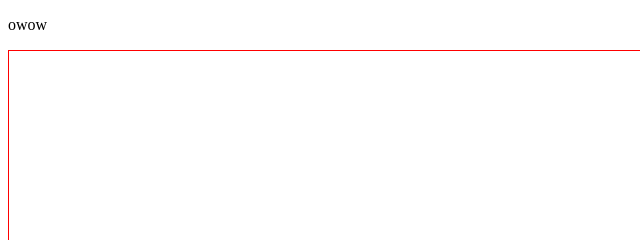
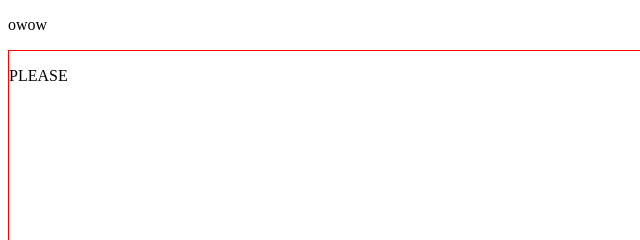
Before and after one commit to MissHooman/hoomy, a plain HTML site: page index.html in a window 1280 px wide. Shown: the top 240 px of the page, 0-640 px from the left. Drawn offline with Linux system fonts and the light colour scheme.

Commit message:
Update index.html

```diff
--- a/index.html
+++ b/index.html
@@ -9,6 +9,7 @@
 <body>
 	<p>owow</p>
 	<div class="first">
+		<p>PLEASE</p>
 		<!--
 		<p><a href="https://misshooman.github.io/">main page</a></p>
 		<p>hoomy</p>
```
